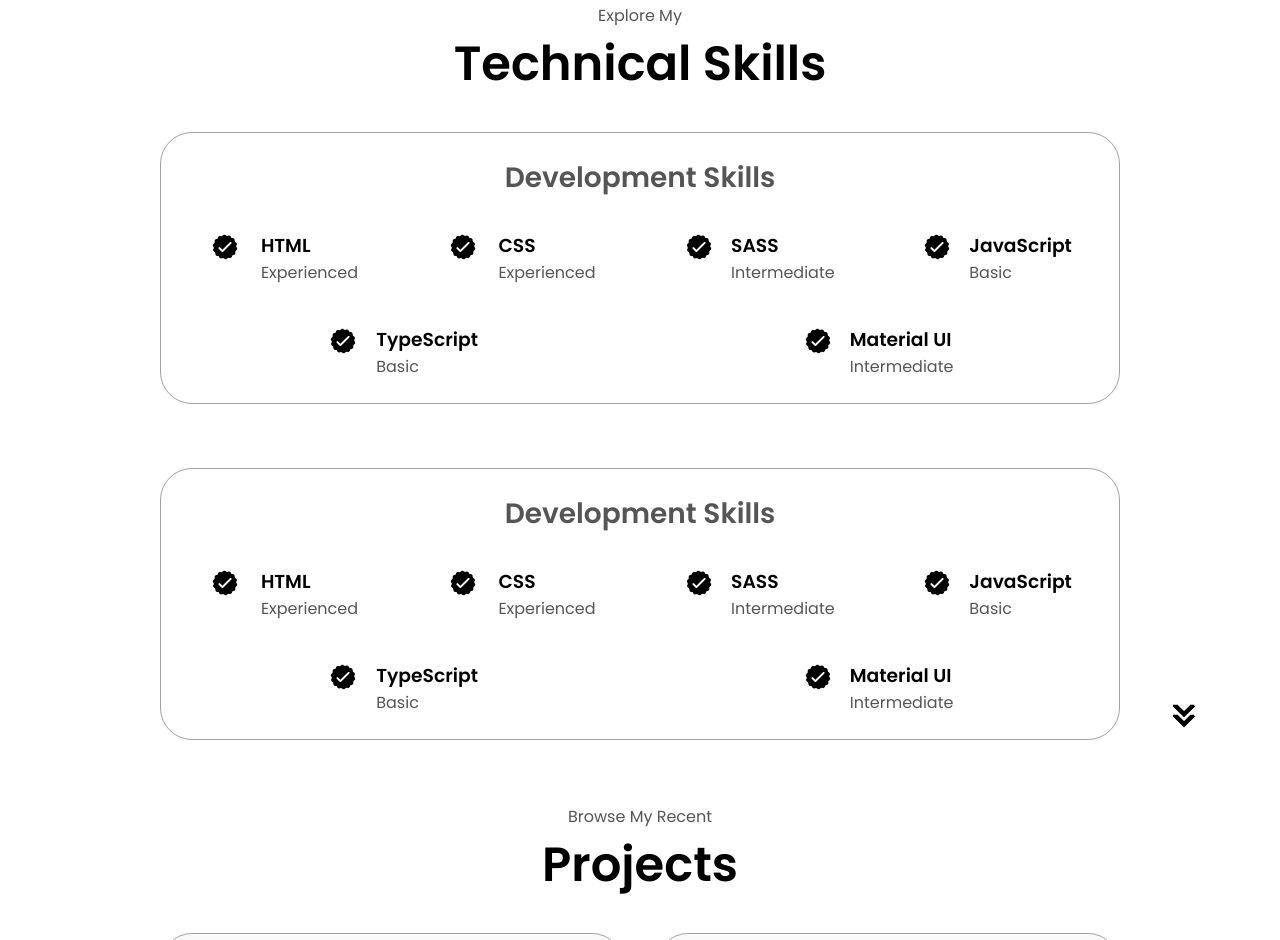
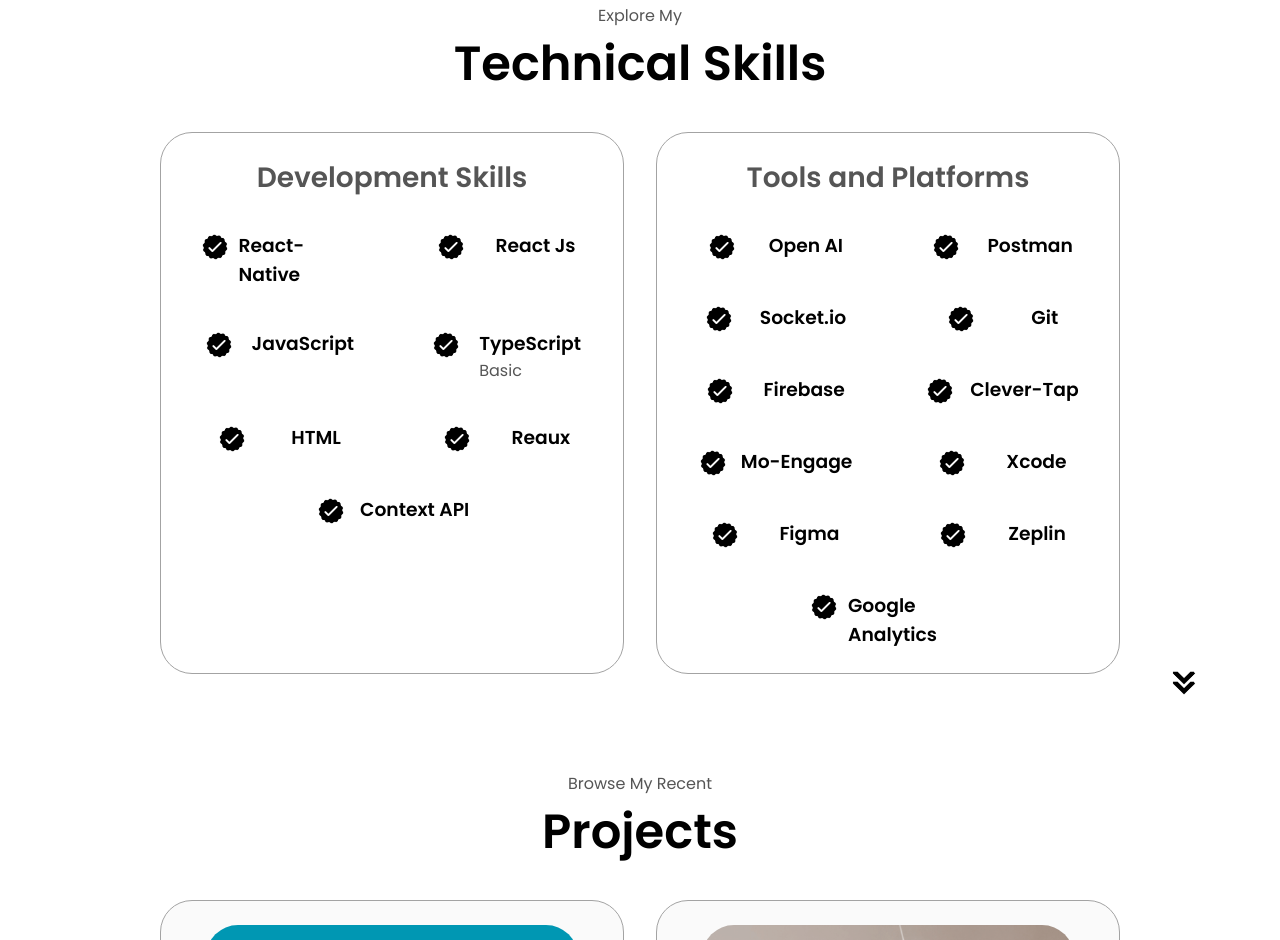
Before and after one commit to rajnishtrikaldarshi/rajnishtrikaldarshi.github.io, a plain HTML site: page index.html in a window 1280 px wide. Shown: the part 1693-2633 px from the top of the page. Drawn offline with Linux system fonts and the light colour scheme.

Commit message:
Changes in the Skills

```diff
--- a/index.html
+++ b/index.html
@@ -139,8 +139,7 @@
                   class="icon"
                 />
                 <div>
-                  <h3>HTML</h3>
-                  <p>Experienced</p>
+                  <h3>React-Native</h3>
                 </div>
               </article>
               <article>
@@ -150,19 +149,7 @@
                   class="icon"
                 />
                 <div>
-                  <h3>CSS</h3>
-                  <p>Experienced</p>
-                </div>
-              </article>
-              <article>
-                <img
-                  src="./assets/checkmark.png"
-                  alt="Experience icon"
-                  class="icon"
-                />
-                <div>
-                  <h3>SASS</h3>
-                  <p>Intermediate</p>
+                  <h3>React Js</h3>
                 </div>
               </article>
               <article>
@@ -173,7 +160,6 @@
                 />
                 <div>
                   <h3>JavaScript</h3>
-                  <p>Basic</p>
                 </div>
               </article>
               <article>
@@ -194,26 +180,7 @@
                   class="icon"
                 />
                 <div>
-                  <h3>Material UI</h3>
-                  <p>Intermediate</p>
-                </div>
-              </article>
-            </div>
-          </div>
-        </div>
-        <div class="about-containers">
-          <div class="details-container">
-            <h2 class="experience-sub-title">Development Skills</h2>
-            <div class="article-container">
-              <article>
-                <img
-                  src="./assets/checkmark.png"
-                  alt="Experience icon"
-                  class="icon"
-                />
-                <div>
                   <h3>HTML</h3>
-                  <p>Experienced</p>
                 </div>
               </article>
               <article>
@@ -223,8 +190,7 @@
                   class="icon"
                 />
                 <div>
-                  <h3>CSS</h3>
-                  <p>Experienced</p>
+                  <h3>Reaux</h3>
                 </div>
               </article>
               <article>
@@ -234,8 +200,22 @@
                   class="icon"
                 />
                 <div>
-                  <h3>SASS</h3>
-                  <p>Intermediate</p>
+                  <h3>Context API</h3>
+                </div>
+              </article>
+            </div>
+          </div>
+          <div class="details-container">
+            <h2 class="experience-sub-title">Tools and Platforms</h2>
+            <div class="article-container">
+              <article>
+                <img
+                  src="./assets/checkmark.png"
+                  alt="Experience icon"
+                  class="icon"
+                />
+                <div>
+                  <h3>Open AI</h3>
                 </div>
               </article>
               <article>
@@ -245,8 +225,7 @@
                   class="icon"
                 />
                 <div>
-                  <h3>JavaScript</h3>
-                  <p>Basic</p>
+                  <h3>Postman</h3>
                 </div>
               </article>
               <article>
@@ -256,8 +235,7 @@
                   class="icon"
                 />
                 <div>
-                  <h3>TypeScript</h3>
-                  <p>Basic</p>
+                  <h3>Socket.io</h3>
                 </div>
               </article>
               <article>
@@ -267,8 +245,79 @@
                   class="icon"
                 />
                 <div>
-                  <h3>Material UI</h3>
-                  <p>Intermediate</p>
+                  <h3>Git</h3>
+                </div>
+              </article>
+
+              <article>
+                <img
+                  src="./assets/checkmark.png"
+                  alt="Experience icon"
+                  class="icon"
+                />
+                <div>
+                  <h3>Firebase</h3>
+                </div>
+              </article>
+              <article>
+                <img
+                  src="./assets/checkmark.png"
+                  alt="Experience icon"
+                  class="icon"
+                />
+                <div>
+                  <h3>Clever-Tap</h3>
+                </div>
+              </article>
+
+              <article>
+                <img
+                  src="./assets/checkmark.png"
+                  alt="Experience icon"
+                  class="icon"
+                />
+                <div>
+                  <h3>Mo-Engage</h3>
+                </div>
+              </article>
+              <article>
+                <img
+                  src="./assets/checkmark.png"
+                  alt="Experience icon"
+                  class="icon"
+                />
+                <div>
+                  <h3>Xcode</h3>
+                </div>
+              </article>
+              <article>
+                <img
+                  src="./assets/checkmark.png"
+                  alt="Experience icon"
+                  class="icon"
+                />
+                <div>
+                  <h3>Figma</h3>
+                </div>
+              </article>
+              <article>
+                <img
+                  src="./assets/checkmark.png"
+                  alt="Experience icon"
+                  class="icon"
+                />
+                <div>
+                  <h3>Zeplin</h3>
+                </div>
+              </article>
+              <article>
+                <img
+                  src="./assets/checkmark.png"
+                  alt="Experience icon"
+                  class="icon"
+                />
+                <div>
+                  <h3>Google Analytics</h3>
                 </div>
               </article>
             </div>
@@ -386,7 +435,11 @@
             alt="LinkedIn icon"
             class="icon contact-icon"
           />
-          <p><a href="https://www.linkedin.com/in/rajnish-trikaldarshi/">LinkedIn</a></p>
+          <p>
+            <a href="https://www.linkedin.com/in/rajnish-trikaldarshi/"
+              >LinkedIn</a
+            >
+          </p>
         </div>
       </div>
     </section>
```
